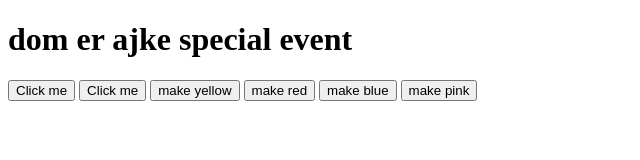
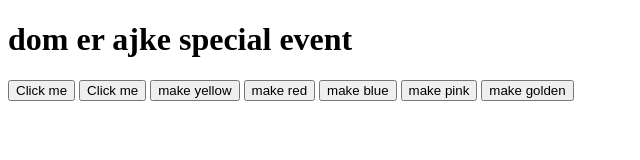
Before and after one commit to T-ahiti/module-25, a plain HTML site: page index.html in a window 1280 px wide. Shown: the whole page, without its empty margins (0-640 px from the left). Drawn offline with Linux system fonts and the light colour scheme.

Commit message:
5th commit

```diff
--- a/event.js
+++ b/event.js
@@ -15,3 +15,7 @@ pinkButton.addEventListener('click', makePink)
 function makePink(){
     document.body.style.backgroundColor = 'pink'
 }
+
+document.getElementById('golden').addEventListener('click', function(){
+   document.body.style.backgroundColor = 'goldenrod'
+})
--- a/index.html
+++ b/index.html
@@ -16,6 +16,7 @@
       <button onclick="makeRed()">make red</button>
       <button id="blue">make blue</button>
       <button id = 'pink'>make pink</button>
+      <button id="'golden">make golden</button>
     </header>
 
     <main>
```
